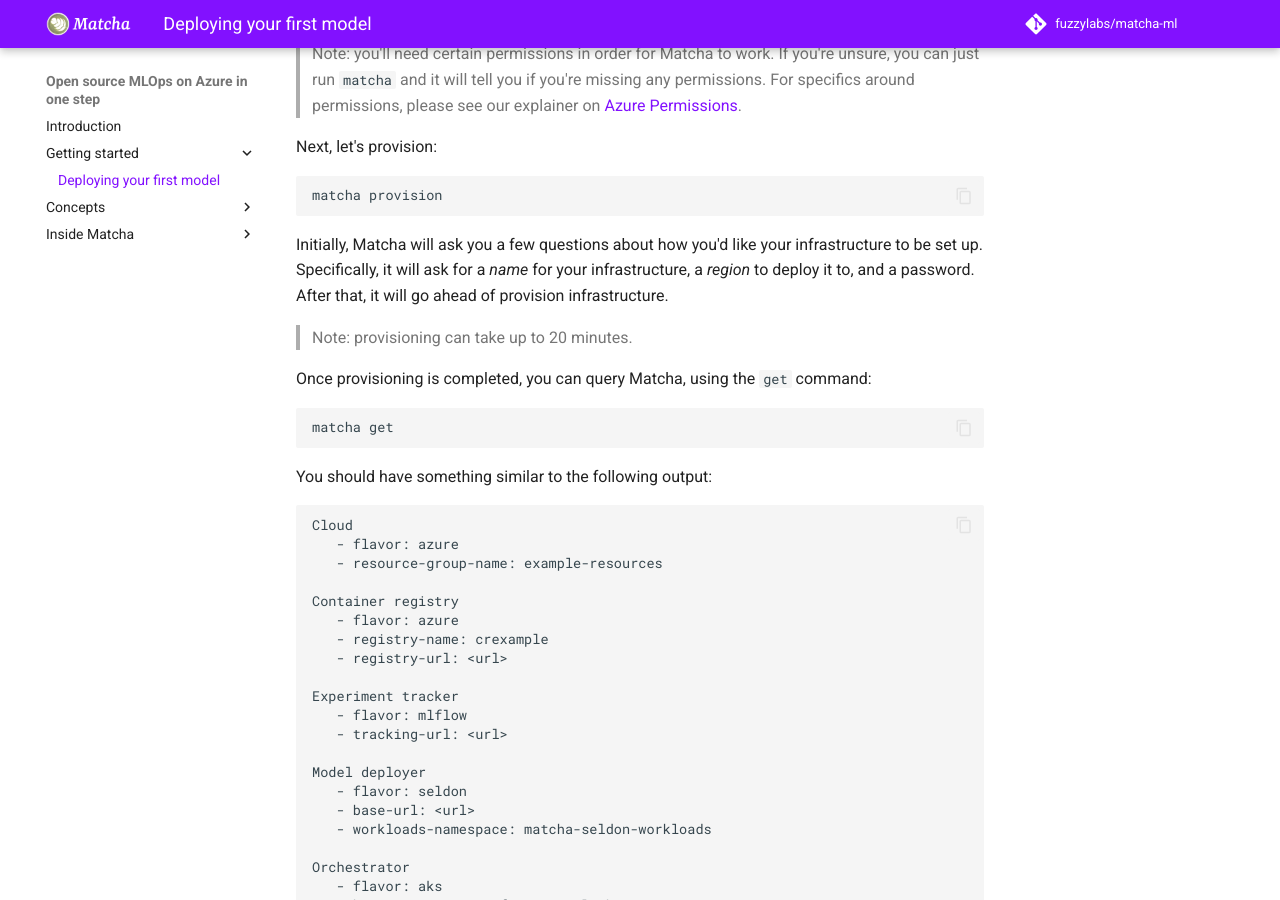
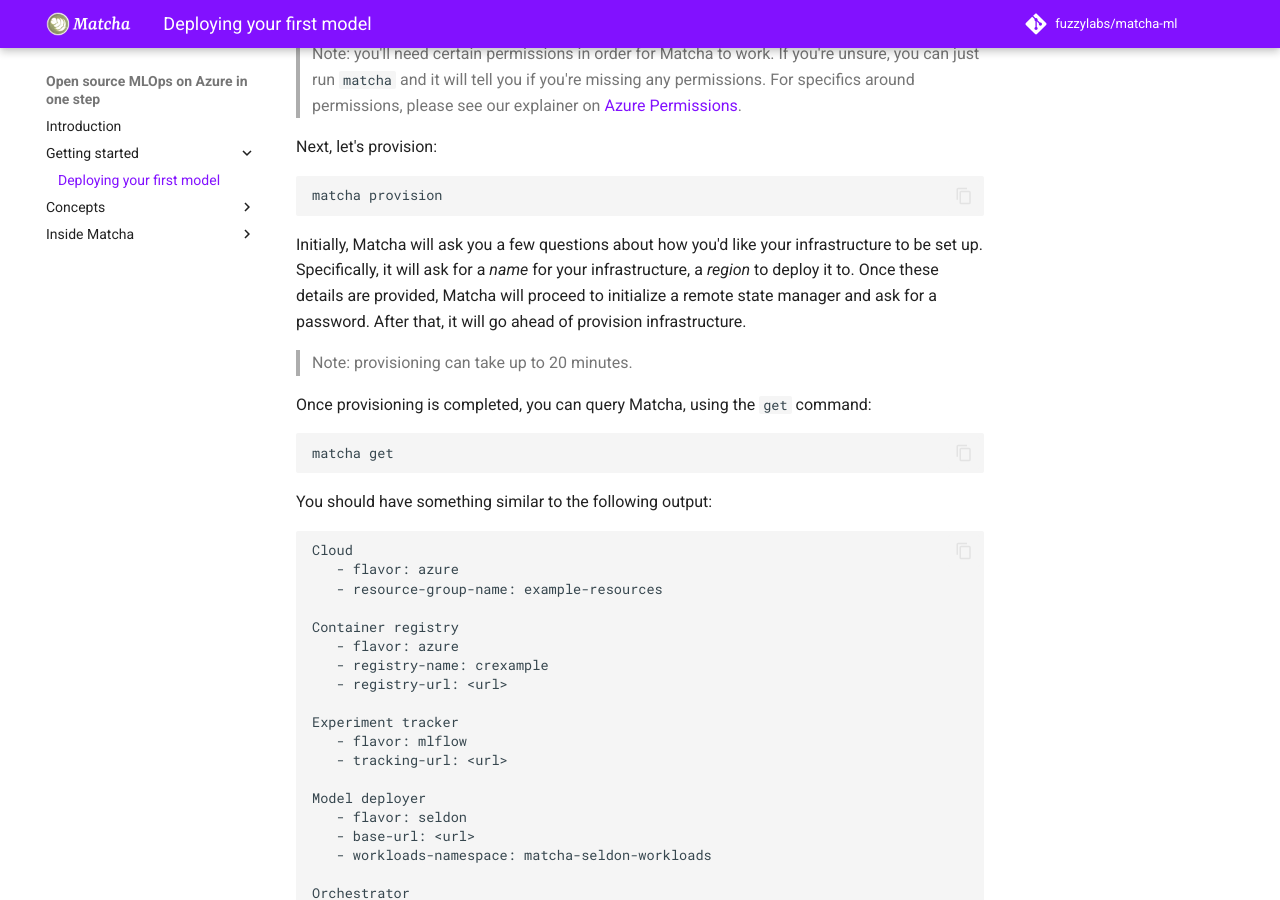
Before and after one commit to fuzzylabs/matcha, an MkDocs documentation site: the page built from docs/getting-started.md, in a window 1280 px wide and 900 px high, scrolled down 2171 px. Built offline with MkDocs 1.6.1 and Material for MkDocs 9.7.7, drawn with Linux system fonts in a browser that asks for light colours; comment, search, counter and statistics services are not loaded.

````diff
--- a/docs/getting-started.md
+++ b/docs/getting-started.md
@@ -80,7 +80,7 @@ Next, let's provision:
 matcha provision
 ```
 
-Initially, Matcha will ask you a few questions about how you'd like your infrastructure to be set up. Specifically, it will ask for a _name_ for your infrastructure, a _region_ to deploy it to, and a password. After that, it will go ahead of provision infrastructure.
+Initially, Matcha will ask you a few questions about how you'd like your infrastructure to be set up. Specifically, it will ask for a _name_ for your infrastructure, a _region_ to deploy it to. Once these details are provided, Matcha will proceed to initialize a remote state manager and ask for a password. After that, it will go ahead of provision infrastructure.
 
 > Note: provisioning can take up to 20 minutes.
 
````
Also changed, not shown: docs/inside-matcha.md (+1 -1 lines), docs/img/azure-permissions/azure-cost-breakdown.png.
